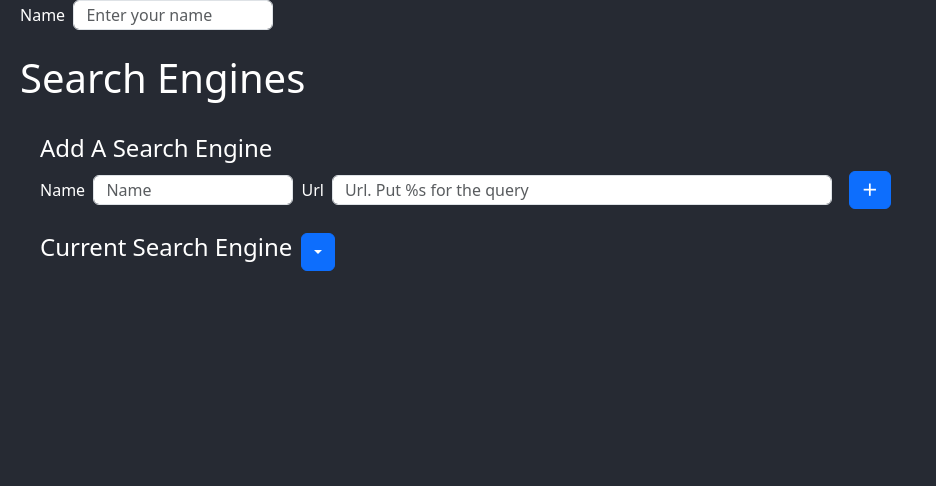
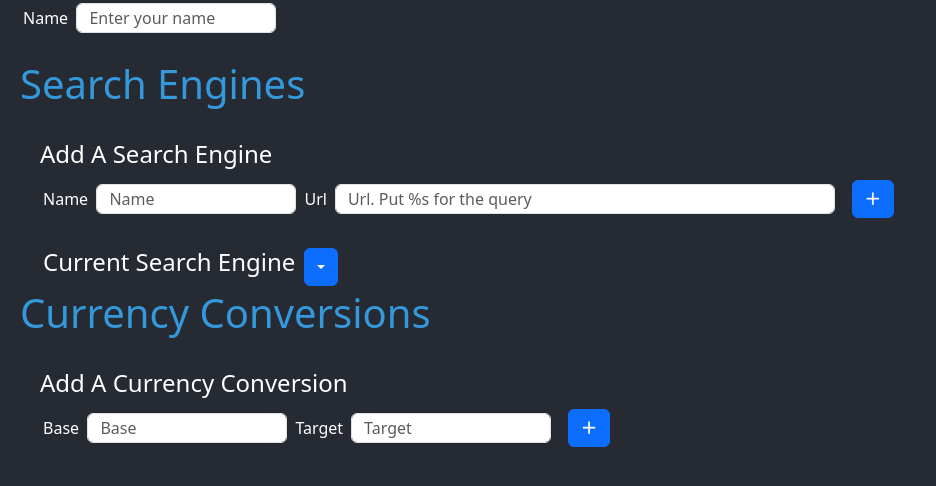
Before and after one commit to DolphyWind/Start-Page, a Django app: template startpage/MyStartPage/templates/settings.html in a window 1280 px wide. Shown: the top 486 px of the page, without its empty margins (0-936 px from the left). Run offline with Django 4.2, Linux system fonts and the light colour scheme; the template is opened without the code that fills it, so the values that code supplies are empty; parts of the project's set-up code (start-up, migrations or seed data) failed here and were passed over.

Commit message:
Make currency conversions editable (frontend)

```diff
--- a/startpage/MyStartPage/Globals.py
+++ b/startpage/MyStartPage/Globals.py
@@ -60,7 +60,8 @@ class Globals:
         weather_classname = self.weather_manager.weather_classname
 
         # Currencies
-        currency_list = self.currency_manager.fetch_multiple_currencies(self.settings_manager["currencies"])
+        currencies = self.settings_manager["currencies"]
+        currency_list = self.currency_manager.fetch_multiple_currencies(currencies)
 
         # Categories
         categories = self.settings_manager["categories"]
@@ -81,6 +82,7 @@ class Globals:
         context_data['temperature'] = temperature
         context_data['weather_classname'] = weather_classname
 
+        context_data['currencies'] = currencies
         context_data['currency_list'] = currency_list
         context_data['categories'] = categories
 
--- a/startpage/MyStartPage/static/css/style.css
+++ b/startpage/MyStartPage/static/css/style.css
@@ -136,6 +136,7 @@
 .form_row{
     display: flex;
     flex-direction: row;
+    padding: 3px;
 }
 
 .settings_label{
@@ -168,6 +169,14 @@
     padding-left: 20px;
 }
 
+.currencies_div{
+    padding-left: 20px;
+}
+
 .settings_body{
     padding-left: 20px;
 }
+
+.big_title{
+    color: #3498db;
+}
--- a/startpage/MyStartPage/templates/settings.html
+++ b/startpage/MyStartPage/templates/settings.html
@@ -30,7 +30,6 @@
           return null;
         }
 
-
         function removeSearchEngine(item){
             var nameLabel = getElementByPlaceholderText(item.parentNode, "Name");
             var name = nameLabel.value;
@@ -42,7 +41,7 @@
             }
 
             choiceElement.remove();
-            item.parentNode.parentNode.remove();
+            item.parentNode.remove();
         }
 
         function isValidId(str) {
@@ -68,8 +67,15 @@
                 return;
             }
 
+            // Replace it if exists
+            var alreadyExistingItem = document.getElementById("search-engine-url-${name}".replaceAll("${name}", name))
+            if(alreadyExistingItem !== null){
+                alreadyExistingItem.value = url;
+                return;
+            }
+
             var search_engines_list = document.getElementById("search_engines");
-            const templateStr = '<div><div class="form_row"><label class="settings_label">Name</label>&nbsp;&nbsp;<input type="text" class="form-control settings_input_box_small" placeholder="Name" value="${name}" readonly><label class="settings_label mx-2">Url</label><input type="text" class="form-control settings_input_box_big" placeholder="Url" value="${url}" readonly>&nbsp;&nbsp;&nbsp;&nbsp;<button class="btn btn-danger settings_plusminus" onclick="removeSearchEngine(this);">X</button><br></div><br></div>';
+            const templateStr = '<div class="form_row"><label class="settings_label">Name</label>&nbsp;&nbsp;<input type="text" class="form-control settings_input_box_small" placeholder="Name" value="${name}" readonly><label class="settings_label mx-2">Url</label><input type="text" class="form-control settings_input_box_big" placeholder="Url" value="${url}" readonly>&nbsp;&nbsp;&nbsp;&nbsp;<button class="btn btn-danger settings_plusminus" onclick="removeSearchEngine(this);">X</button></div>';
             search_engines_list.innerHTML += templateStr.replaceAll("${name}", name).replaceAll("${url}", url);
 
             var search_engine_dropdown = document.getElementById("search-engine-dropdown");
@@ -78,6 +84,30 @@
 
             nameInput.value = "";
             urlInput.value = "";
+        }
+
+        function removeCurrency(item){
+            item.parentNode.remove();
+        }
+
+        function addCurrency(item){
+            var addCurrencyBaseInput = document.getElementById("add-currency-base");
+            var addCurrencyTargetInput = document.getElementById("add-currency-target");
+
+            var baseStr = addCurrencyBaseInput.value.trim().toUpperCase();
+            var targetStr = addCurrencyTargetInput.value.trim().toUpperCase();
+
+            if(!baseStr || !targetStr){
+                return;
+            }
+
+            addCurrencyBaseInput.value = "";
+            addCurrencyTargetInput.value = "";
+
+            var currencyList = document.getElementById("currency-list");
+            const templateStr = '<div class="form_row"><label class="settings_label">Base</label>&nbsp;&nbsp;<input type="text" class="form-control settings_input_box_small" placeholder="Base Currency" value="${base}" readonly><label class="settings_label mx-2">Target</label><input type="text" class="form-control settings_input_box_small" placeholder="Target Currency" value="${target}" readonly>&nbsp;&nbsp;&nbsp;&nbsp;<button class="btn btn-danger settings_plusminus" onclick="removeCurrency(this);">X</button></div>';
+
+            currencyList.innerHTML += templateStr.replaceAll("${base}", baseStr).replaceAll("${target}", targetStr);
         }
 
     </script>
@@ -89,18 +119,16 @@
         <input type="text" class="form-control settings_input_box_small" id="nameOption" placeholder="Enter your name" value="{{ name }}">
     </div><br>
 
-    <h1 class="settings_label">Search Engines</h1>
+    <h1 class="settings_label big_title">Search Engines</h1>
     <div class="search_engines_div">
         <div id="search_engines">
             {% for engine_name, url in search_engines.items %}
-                <div>
                 <div class="form_row">
                     <label class="settings_label">Name</label>&nbsp;&nbsp;
                     <input type="text" class="form-control settings_input_box_small" placeholder="Name" value="{{ engine_name }}" id="search-engine-name-{{ engine_name }}" readonly>
                     <label class="settings_label mx-2">Url</label>
                     <input type="text" class="form-control settings_input_box_big" placeholder="Url" value="{{ url }}" id="search-engine-url-{{ engine_name }}" readonly>&nbsp;&nbsp;&nbsp;&nbsp;
                     <button class="btn btn-danger settings_plusminus" onclick="removeSearchEngine(this);">X</button>
-                    </div><br>
                 </div>
             {% endfor %}
         </div><br>
@@ -127,5 +155,31 @@
         </div>
     </div>
 
+    <h1 class="settings_label big_title">Currency Conversions</h1>
+    <div class="currencies_div">
+        <div id="currency-list">
+            {% for currency in currencies %}
+                {% for base, target in currency.items %}
+                    <div class="form_row">
+                        <label class="settings_label">Base</label>&nbsp;&nbsp;
+                        <input type="text" class="form-control settings_input_box_small" placeholder="Base Currency" value="{{base}}" readonly>
+                        <label class="settings_label mx-2">Target</label>
+                        <input type="text" class="form-control settings_input_box_small" placeholder="Target Currency" value="{{target}}" readonly>&nbsp;&nbsp;&nbsp;&nbsp;
+                        <button class="btn btn-danger settings_plusminus" onclick="removeCurrency(this);">X</button>
+                    </div>
+                {% endfor %}
+            {% endfor %}
+        </div><br>
+        <h4 class="settings_label">Add A Currency Conversion</h4>
+        <div class="form_row">
+            <label class="settings_label">Base</label>&nbsp;&nbsp;
+            <input type="text" class="form-control settings_input_box_small" placeholder="Base" id="add-currency-base">
+            <label class="settings_label mx-2">Target</label>
+            <input type="text" class="form-control settings_input_box_small" placeholder="Target" id="add-currency-target">&nbsp;&nbsp;&nbsp;&nbsp;
+            <button class="btn btn-primary settings_plusminus" onclick="addCurrency(this);">＋</button>
+        </div><br>
+
+    </div>
+
 </body>
 </html>
```
Also changed, not shown: TODO.md (+1 -0 lines). Lines whose indentation alone changed are shown as unchanged.
